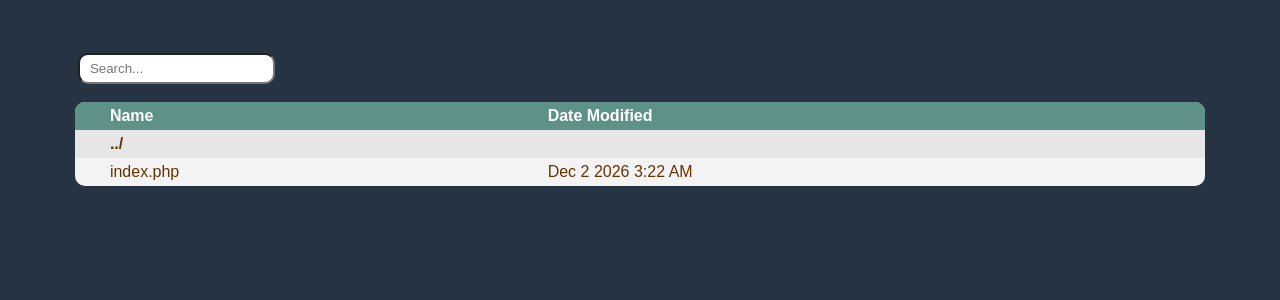
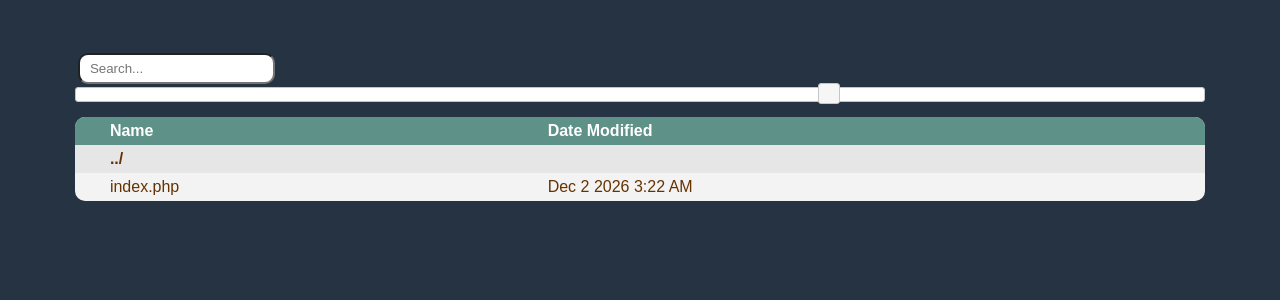
Before and after one commit to cms-ttH/ttH-13TeVMultiLeptons, a PHP site: page / in a window 1280 px wide. Shown: the top 300 px of the page. Run offline with PHP 8.4, Linux system fonts and the light colour scheme; some libraries are stand-ins or nearby versions.

Commit message:
Add a on-the-fly search and resizing slider.

```diff
--- a/DrawPlots/python/utilities/index.php
+++ b/DrawPlots/python/utilities/index.php
@@ -37,7 +37,19 @@ h1 {
  -webkit-border-radius:10px;
 }
 
-.photo-link{ text-align: center; padding:5px; border-radius:0.5em; margin:5px; border:1px solid #ccc; display:block; width:300px; float:left; background: white }
+    .pic {
+      width: 300px;
+    }
+
+    .photo-link { text-align: center;
+       padding: 5px;
+       border-radius: 0.5em;
+       margin: 5px 0;
+       border: 1px solid #ccc;
+       display: block;
+       float: left;
+       background: white
+    }
 
     table {
       border-collapse: collapse;
@@ -82,12 +94,83 @@ tr:hover td { background-color:#CACACA; }
 tr:last-child td:first-child { -moz-border-radius: 0 0 0 10px; -webkit-border-radius: 0 0 0 10px; border-radius: 0 0 0 10px; }
 tr:last-child td:last-child { -moz-border-radius: 0 0 10px 0; -webkit-border-radius: 0 0 10px 0;border-radius: 0 0 10px 0; }
 
-</style>
+    slider: {
+      color: white;
+      width: 80%;
+    }
+    ui-slider: {
+      width: 600px;
+      clear: right;
+    }
+  </style>
+  <link rel="stylesheet" href="http://code.jquery.com/ui/1.10.3/themes/smoothness/jquery-ui.css"/>
+  <script src="http://code.jquery.com/jquery-1.9.1.js"></script>
+  <!-- <script src="//ajax.googleapis.com/ajax/libs/jquery/1.9.1/jquery.min.js"></script> -->
+  <script src="http://code.jquery.com/ui/1.10.3/jquery-ui.js"></script>
+  <script>
+    function fix_margins() {
+      var width = parseFloat($(".pic").css('width'));
+      $(".pic").css("margin-left", "0px");
+      var picwidth = width + 10;
+      var bodywidth = parseFloat($("body").css("width"));
+      var npics = Math.floor(bodywidth / picwidth);
+      var gap = Math.floor((bodywidth - npics * picwidth) / (npics - 1)) - 3;
+      var count = 0;
+      $(".photo-link").each(function(idx) {
+        if ($(this).css("display") == "none") {
+        } else {
+          count += 1;
+          if ((count % npics) != 1) {
+            $(this).css("margin-left", gap + "px");
+            // $("#debug").text($("#debug").text() + "\n\n\n" + idx + " -> " + gap);
+          }
+        }
+        $("#debug").text(npics + " * " + picwidth + " -> " + gap + "; " + npics * width + " < " + bodywidth);
+      });
+    }
+
+    $(document).ready(function() {
+      fix_margins();
+
+      $("#slider-size").slider({
+        min: 100,
+        max: 400,
+        values: [300],
+        slide: function(event, ui) {
+          $(".pic").css("width", ui.values[0] + "px");
+          fix_margins();
+        }
+      });
+
+      // Could also be
+      // $("#form_id).submit(function...
+      $("#search").keyup(function() {
+        var reg = new RegExp($(this).val(), 'i');
+        $(".photo-link").each(function(idx) {
+          if (reg.test($(this).attr('id'))) {
+            $(this).fadeIn(1000, fix_margins);
+          } else {
+            $(this).fadeOut(1000, fix_margins);
+          }
+        });
+      });
+    });
+  </script>
 </head>
 
 <body>
 <!--Borrowed from Giovanni Petrucciani, Aug 2013-->
-<form><input type="text" class="search rounded" name="match" value="<?php if (isset($_GET['match'])) print htmlspecialchars($_GET['match']);  ?>"  placeholder="Search..."></form>
+  <form>
+    <input
+      id="search"
+      type="text"
+      class="search rounded"
+      name="match"
+      value="<?php if (isset($_GET['match'])) print htmlspecialchars($_GET['match']);  ?>"
+      placeholder="Search...">
+    </input>
+  </form>
+  <div id="slider-size"></div>
  <table>
    <thead>
      <tr>
@@ -133,10 +216,10 @@ tr:last-child td:last-child { -moz-border-radius: 0 0 10px 0; -webkit-border-rad
  <?php
  foreach ($png_files as $file) {
      if (isset($_GET['match']) && !fnmatch('*'.$_GET['match'].'*', $file)) continue;
-     echo '<div class="photo-link smoothbox">';
+     echo '<div class="pic photo-link smoothbox" id="' . $file . '">';
      $parts=preg_split("[/\\.]", $file);
      $pdf_version = $parts[0].".pdf";
-     echo '<a href="',$pdf_version,'" rel="gallery"><img src="',$file,'" style="width: 300px;" /></a>';
+     echo '<a href="',$pdf_version,'" rel="gallery"><img src="',$file,'" class="pic"/></a>';
      echo '</div>';
 
 
```
